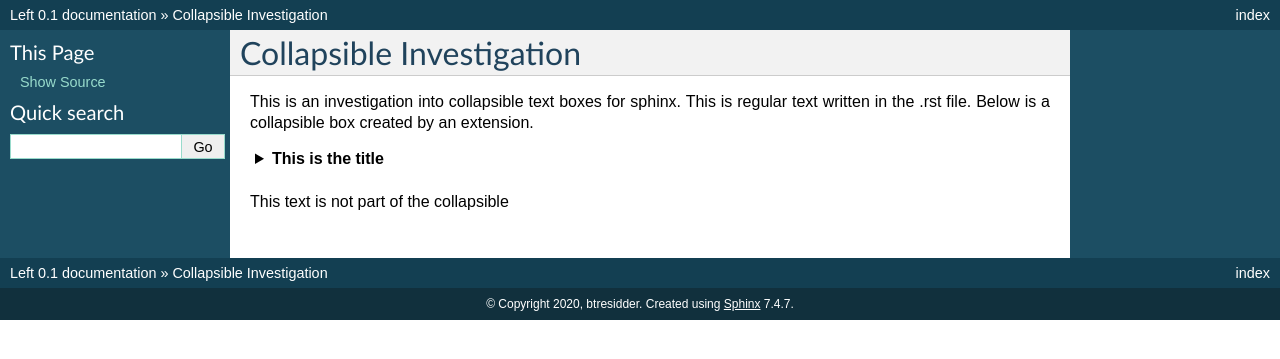
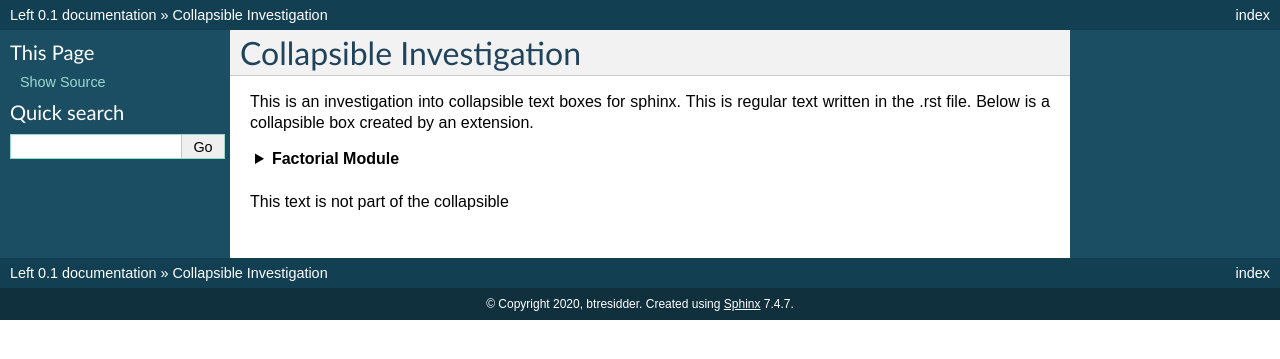
Before and after one commit to btresidder/Left, a Sphinx documentation site: the page built from project/docs/collapsible.rst, in a window 1280 px wide. Shown: the top 359 px of the page. Built offline with Sphinx 7.4.7, drawn with Linux system fonts in a browser that asks for light colours; pages that are not in the unit, such as notebooks, are missing from menus; some of the changed lines change nothing that is shown.

Commit message:
collapsible extension 57

```diff
--- a/project/docs/collapsible.rst
+++ b/project/docs/collapsible.rst
@@ -7,11 +7,7 @@
 Below is a collapsible box created by an extension.
 
 .. collapsible::
-   :title: This is the title
-
-   =======
-   Heading
-   =======
+   :title: Factorial Module
 
    This is some regular text inside the collapsible
 
@@ -19,6 +15,9 @@
 
       print("hello world")
 
-   Here is some more text.
+   Here is some more text. Below is a auto-gen module
+
+   .. automodule:: factorial
+         :members:
 
 This text is not part of the collapsible
--- /dev/null
+++ b/project/docs/factorial.py
@@ -0,0 +1,49 @@
+"""
+this is the "example" module.
+
+The example module supplies one function, factorial().  For example,
+
+>>> factorial(5)
+120
+"""
+
+def factorial(n):
+    """Return the factorial of n, an exact integer >= 0.
+
+    :param n: a positive integer
+    :return: the factorial of n as an integer
+
+    .. doctest::
+
+	>>> print(2+2)
+	4
+
+    >>> [factorial(n) for n in range(6)]
+    [1, 1, 2, 6, 24, 120]
+
+    >>> factorial(30)
+    265252859812191058636308480000000
+
+    >>> factorial(30.0)
+    265252859812191058636308480000000
+
+    """
+
+    import math
+    if not n >= 0:
+        raise ValueError("n must be >= 0")
+    if math.floor(n) != n:
+        raise ValueError("n must be exact integer")
+    if n+1 == n:  # catch a value like 1e300
+        raise OverflowError("n too large")
+    result = 1
+    factor = 2
+    while factor <= n:
+        result *= factor
+        factor += 1
+    return result
+
+
+if __name__ == "__main__":
+    import doctest
+    doctest.testmod()
```
